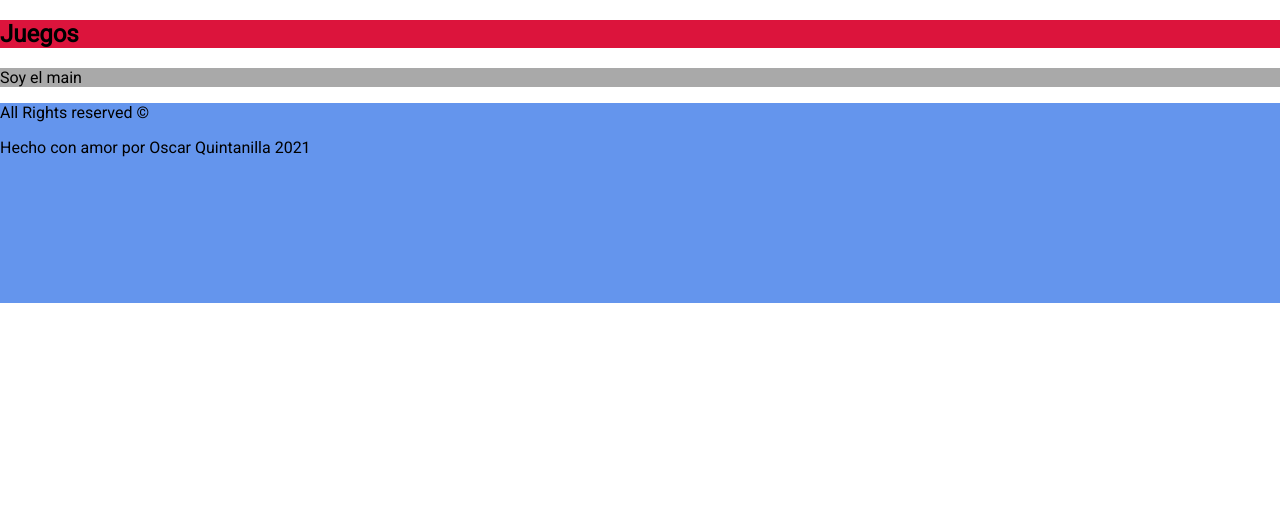
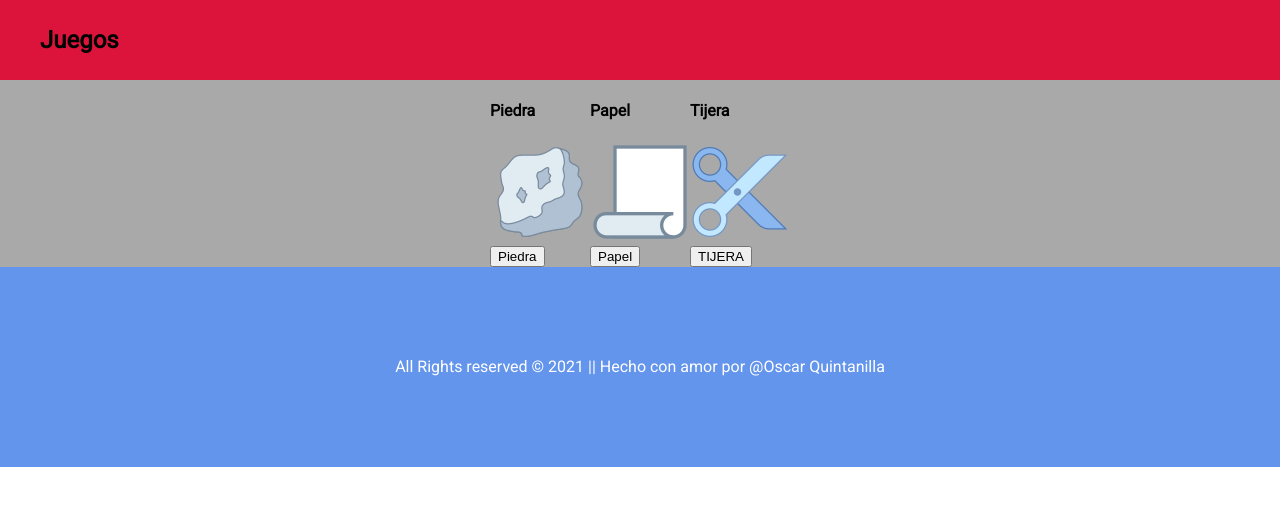
Before and after one commit to owqh/juegos, a plain HTML site: page index.html in a window 1280 px wide. Drawn offline with Linux system fonts and the light colour scheme.

Commit message:
Iniciando con los estilos y mejorando maquetacion HTML

```diff
--- a/css/style.css
+++ b/css/style.css
@@ -1,23 +1,57 @@
 
 body{
-    padding: 0;
     font-family: 'Roboto', sans-serif;
-    margin: 0;
-}
-.header{
-    background-color:crimson;
     margin: 0;
     padding: 0;
 }
+
+/* Cabecera y menu del sitio*/
+.header{
+    align-items: center;
+    background-color:crimson;
+    display: flex;
+    height: 80px;
+    justify-content: space-between;
+    margin: 0;
+    padding: 0;
+    width: 100%;
+}
+
+.header__title{
+    margin: 0;
+    padding-left: 40px;
+}
+
+/* Contenido del sitio*/
 .main{
     background-color: darkgray;
+    margin: 0;
     padding: 0;
+}
+
+.main__card{
+    align-items: center;
+    display: flex;
+    flex-direction: row;
+    justify-content: center;
+}
+
+/* Pie de pagina*/
+.footer{
+    align-items: center;
+    background-color: cornflowerblue;
+    display: flex;
+    height: 200px;
+    justify-content: center;
     margin: 0;
+    padding: 0;
+    width: 100%;
 }
-.footer{
-    background-color: cornflowerblue;
-    padding: 0;
-    margin: 0;
-    width: 100%;
-    height: 200px;
+
+.footer p {
+    color: white;
+    font-size: 16px;
+    padding-left: 40px;
+    padding-right: 40px;
+
 }
--- a/index.html
+++ b/index.html
@@ -1,5 +1,6 @@
 <!DOCTYPE html>
 <html lang="en">
+
 <head>
     <meta charset="UTF-8">
     <meta name="viewport" content="width=device-width, initial-scale=1.0">
@@ -11,10 +12,11 @@
     <title>Practicas de JavaScript y css</title>
 
 </head>
+
 <body>
     <!-- Cabecera, menú -->
     <header class="header">
-        <h2 class="header__titulo">Juegos</h2>
+        <h2 class="header__title">Juegos</h2>
         <div class="header__menu">
 
         </div>
@@ -22,15 +24,38 @@
 
     <!-- Contenido -->
     <main class="main">
-        <p>Soy el main</p>
+        <div class="main__card">
+            <div class="main__option">
+                <h4 class="main__option--title">Piedra</h4>
+                <img src="img/roca.png" alt="Opcion piedra" class="main__option--img">
+                <br>
+                <button class="main__option--button">Piedra</button>
+            </div>
+
+            <div class="main__option">
+                <h4 class="main__option--title">Papel</h4>
+                <img src="img/papel.png" alt="Opcion piedra" class="main__option--img">
+                <br>
+                <button class="main__option--button">Papel</button>
+            </div>
+
+            <div class="main__option">
+                <h4 class="main__option--title">Tijera</h4>
+                <img src="img/tijeras.png" alt="Opcion piedra" class="main__option--img">
+                <br>
+                <button class="main__option--button" type="submit">TIJERA</button>
+            </div>
+        </div>
+
     </main>
 
     <!-- Pie de pagina -->
     <footer class="footer">
-        <p>All Rights reserved &copy;</p>
-        <p>Hecho con amor por Oscar Quintanilla 2021 </p>
+        <p>All Rights reserved &copy; 2021 || Hecho con amor por @Oscar Quintanilla </p>
+
     </footer>
     <!-- Logica de la app -->
     <script src="js/logica.js"></script>
 </body>
+
 </html>
```
